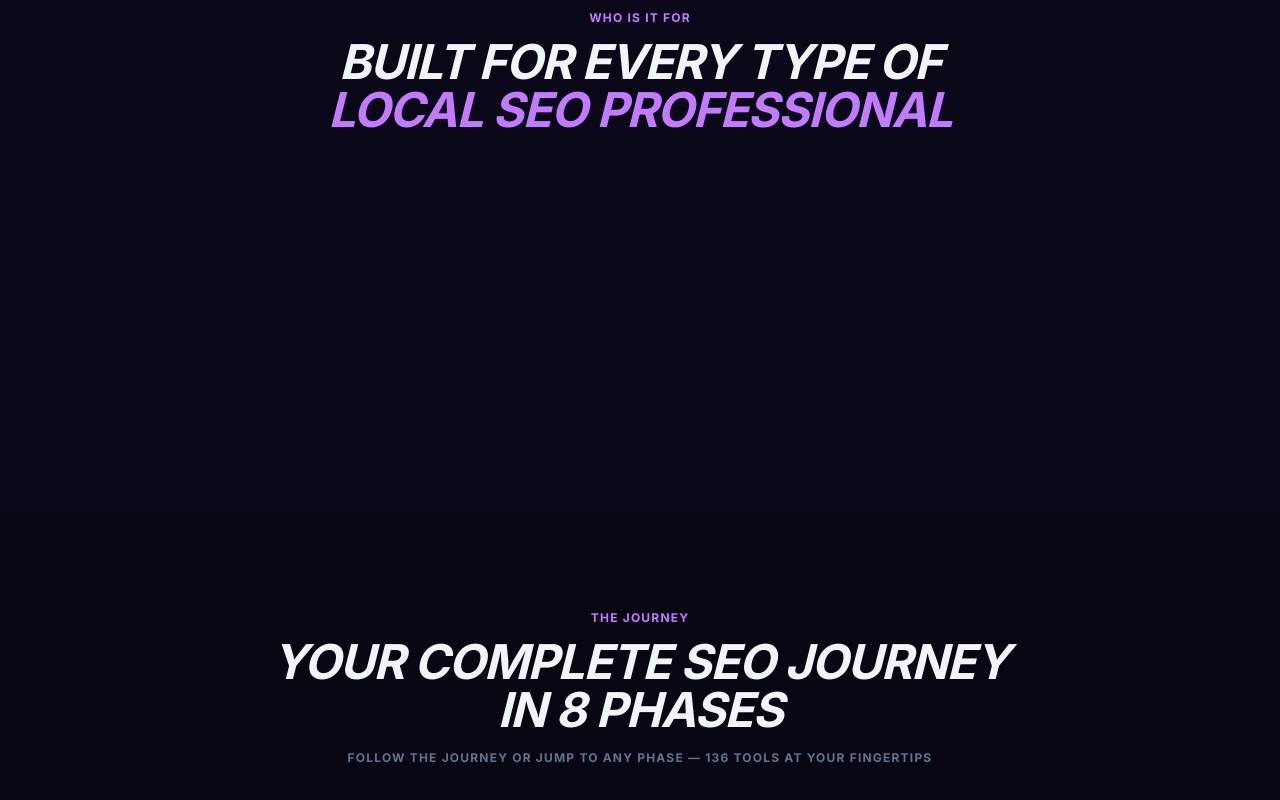
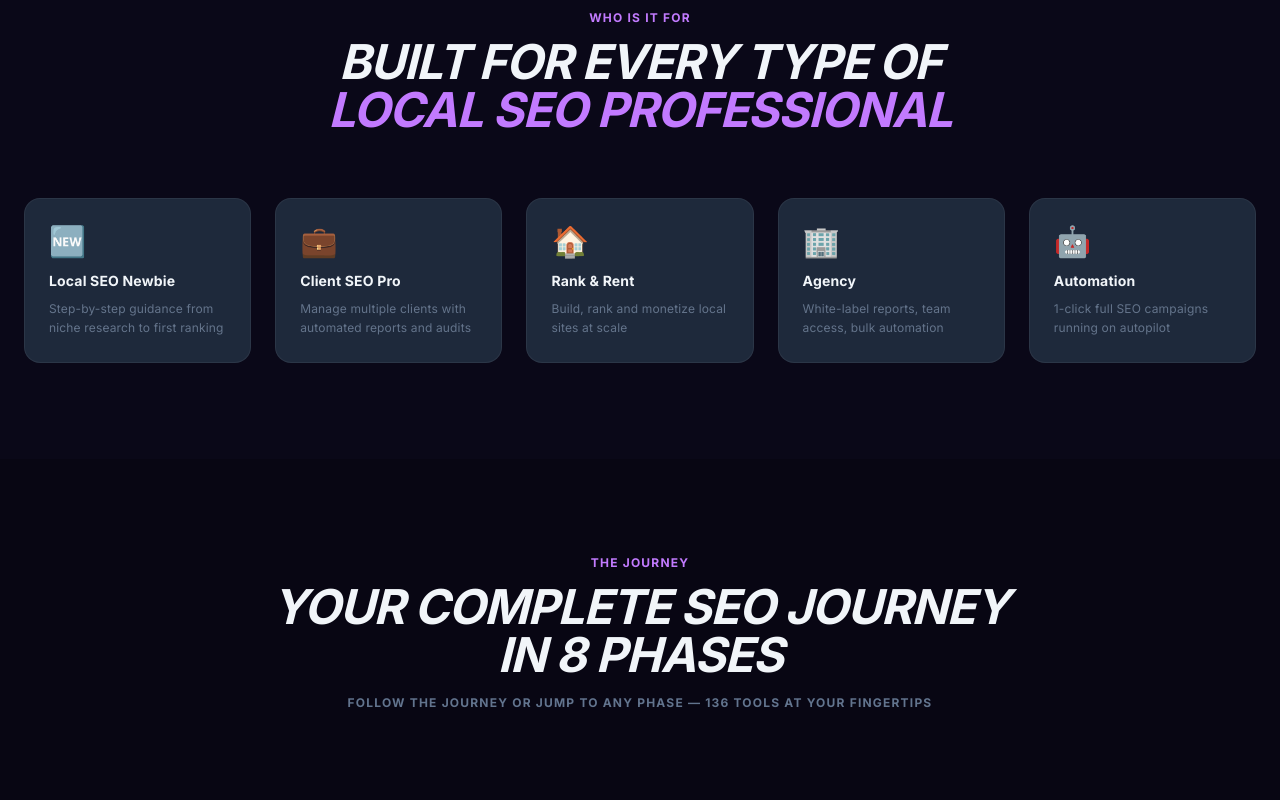
Before and after one commit to morizzogroupllc-alt/seo-ai-platform, a Next.js app: page / in a window 1280 px wide. Shown: the part 1776-2576 px from the top of the page. Built offline with nearby package versions, Linux system fonts and the light colour scheme.

Commit message:
Update page.tsx

```diff
--- a/src/app/page.tsx
+++ b/src/app/page.tsx
@@ -329,22 +329,19 @@ export default function LandingPage() {
         <p className="text-purple-400 text-xs uppercase tracking-widest font-bold mb-3 text-center">WHO IS IT FOR</p>
         <h2 className="text-3xl md:text-5xl font-black text-center text-white italic mb-16 tracking-tight uppercase animate-fadeInUp">Built for every type of<br /><span className="text-purple-400">Local SEO professional</span></h2>
 
-        <div className="grid grid-cols-1 md:grid-cols-3 lg:grid-cols-5 gap-6">
+        <div className="grid grid-cols-1 md:grid-cols-3 lg:grid-cols-5 gap-6 mt-10">
           {[
-            { id: 'newbie', icon: '🆕', title: 'Local SEO Newbie', desc: 'Step-by-step guidance from niche research to first ranking' },
-            { id: 'pro', icon: '💼', title: 'Client SEO Pro', desc: 'Manage multiple clients with automated reports and audits' },
-            { id: 'rank', icon: '🏠', title: 'Rank & Rent', desc: 'Build sites, rank them, rent them. Bulk page generator.' },
-            { id: 'agency', icon: '🏢', title: 'Agency', desc: 'White-label reports, team access and bulk site generation' },
-            { id: 'auto', icon: '🤖', title: 'Automation', desc: '1-click full SEO campaigns running on autopilot' },
+            { icon: '🆕', title: 'Local SEO Newbie', desc: 'Step-by-step guidance from niche research to first ranking' },
+            { icon: '💼', title: 'Client SEO Pro', desc: 'Manage multiple clients with automated reports and audits' },
+            { icon: '🏠', title: 'Rank & Rent', desc: 'Build, rank and monetize local sites at scale' },
+            { icon: '🏢', title: 'Agency', desc: 'White-label reports, team access, bulk automation' },
+            { icon: '🤖', title: 'Automation', desc: '1-click full SEO campaigns running on autopilot' },
           ].map((card, i) => (
-            <div
-              key={card.id}
-              className="bg-[#1A1740] border border-white/5 p-8 rounded-3xl hover:border-purple-500/50 transition-all duration-300 group flex flex-col min-h-[220px] animate-fadeInUp opacity-0"
-              style={{ animationDelay: `${i * 100}ms`, animationFillMode: 'forwards' }}
-            >
-              <span className="text-4xl block mb-6 transition-transform group-hover:scale-110 duration-300">{card.icon}</span>
-              <h3 className="text-white font-black text-sm leading-tight mb-3 italic uppercase tracking-wider">{card.title}</h3>
-              <p className="text-slate-400 text-xs font-medium leading-relaxed mt-auto">{card.desc}</p>
+            <div key={i}
+              className="bg-[#1A1740] border border-white/5 rounded-2xl p-6 hover:border-purple-500/40 hover:shadow-lg hover:shadow-purple-500/10 transition-all duration-300 group">
+              <div className="text-3xl mb-3">{card.icon}</div>
+              <h3 className="text-white font-bold text-sm mb-2">{card.title}</h3>
+              <p className="text-gray-500 text-xs leading-relaxed">{card.desc}</p>
             </div>
           ))}
         </div>
```
